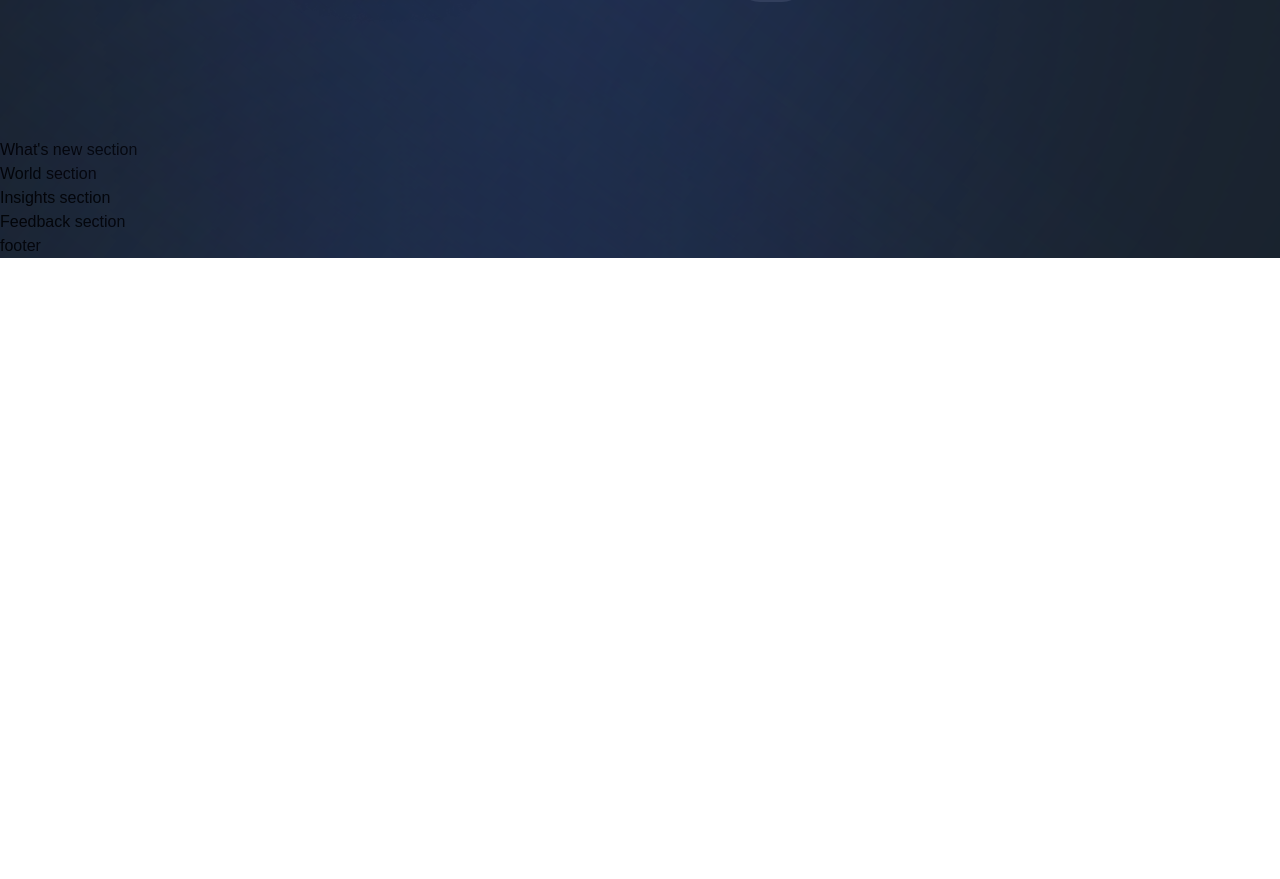
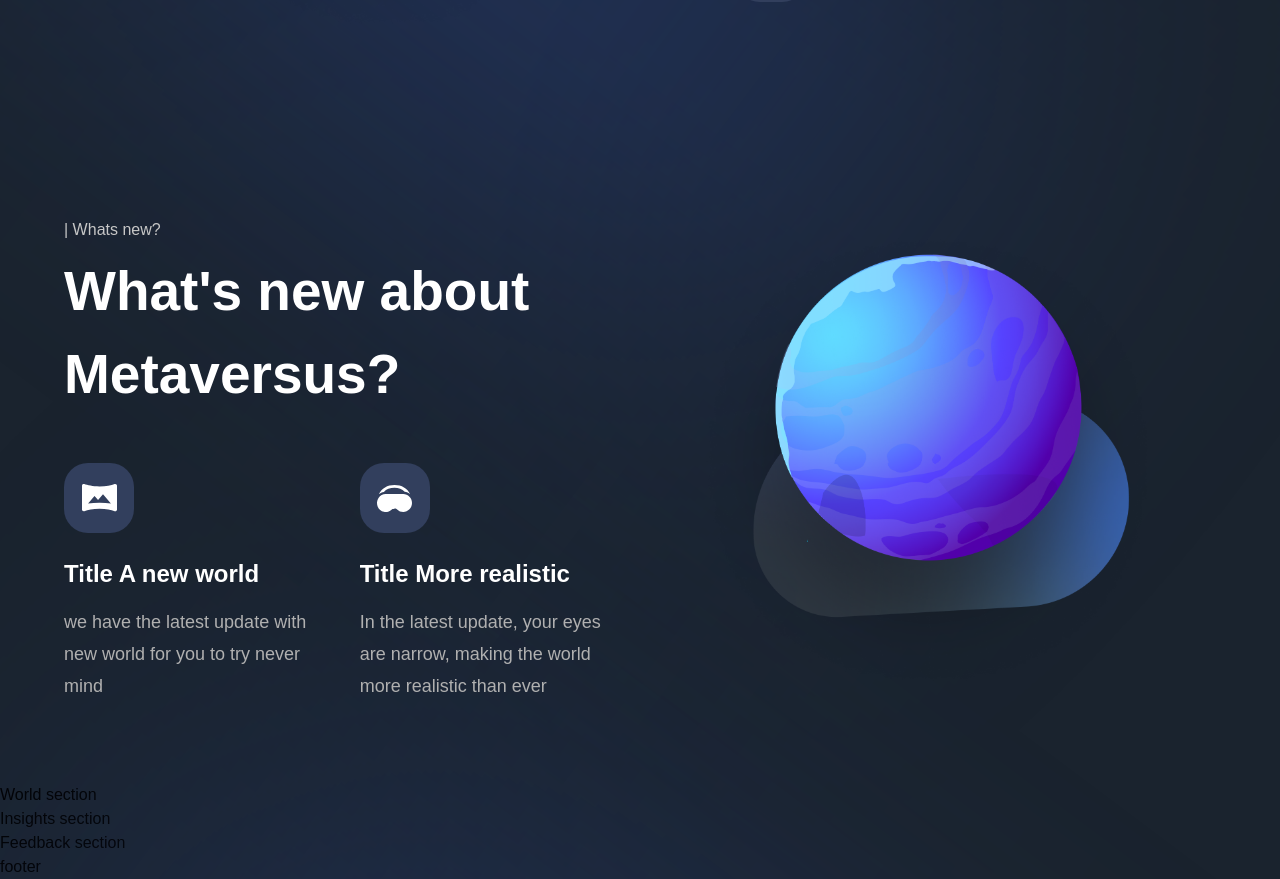
Before and after one commit to Pradaap-SS/metaverse-website, a Next.js app: page / in a window 1280 px wide. Shown: the part 3100-3979 px from the top of the page. Before the commit the page ends 3358 px from the top, so only its background shows below. Built offline with nearby package versions, Linux system fonts and the light colour scheme; a web font is replaced by a local one.

Commit message:
#9 added what's New section

```diff
--- a/components/NewFeatures.jsx
+++ b/components/NewFeatures.jsx
@@ -1,6 +1,18 @@
-const NewFeatures = () => (
-  <div>
-    New Features
+import styles from '../styles';
+
+const NewFeatures = ({ imgUrl, title, subtitle }) => (
+  <div className="flex-1 flex flex-col sm:max-w-[250px] min-w-[210px]">
+    <div
+      className={`${styles.flexCenter} w-[70px] h-[70px] rounded-[24px] bg-[#323F5D]`}
+    >
+      <img src={imgUrl} alt="icon" className="w-1/2 h-1/2 object-contain" />
+    </div>
+    <h1 className="mt-[26px] font-bold text-[24px] leading-[30.24px] text-white">
+      Title {title}
+    </h1>
+    <p className="flex-1 mt-[16px] font-normal text-[18px] text-[#B0B0B0] leading-[32.4px]">
+      {subtitle}
+    </p>
   </div>
 );
 
--- a/sections/WhatsNew.jsx
+++ b/sections/WhatsNew.jsx
@@ -1,8 +1,45 @@
 'use client';
 
+import { motion } from 'framer-motion';
+
+import styles from '../styles';
+import { newFeatures } from '../constants';
+import { NewFeatures, TitleText, TypingText } from '../components';
+import { planetVariants, staggerContainer, fadeIn } from '../utils/motion';
+
 const WhatsNew = () => (
-  <section>
-    What's new section
+  <section className={`${styles.paddings} relative z-10`}>
+    <motion.div
+      variants={staggerContainer}
+      initial="hidden"
+      whileInView="show"
+      viewport={{ once: false, amount: 0.25 }}
+      className={`${styles.innerWidth} mx-auto flex lg:flex-row flex-col gap-8`}
+    >
+      <motion.div
+        variants={fadeIn('right', 'tween', 0.2, 1)}
+        className="flex-[0.95] flex justify-center flex-col"
+      >
+        <TypingText title="| Whats new?" />
+        <TitleText title={<>What's new about Metaversus?</>} />
+        <div className="mt-[48px] flex flex-wrap justify-between gap-[24px]">
+          {newFeatures.map((feature) => (
+            <NewFeatures key={feature.title} {...feature} />
+          ))}
+        </div>
+      </motion.div>
+
+      <motion.div
+        variants={planetVariants('right')}
+        className={`flex-1 ${styles.flexCenter}`}
+      >
+        <img
+          src="/whats-new.png"
+          alt="get-started"
+          className="w-[90%] h-[90%] object-contain"
+        />
+      </motion.div>
+    </motion.div>
   </section>
 );
 
```
Also changed, not shown: components/ExploreCard.jsx (+7 -14 lines), sections/Explore.jsx (+6 -6 lines).
